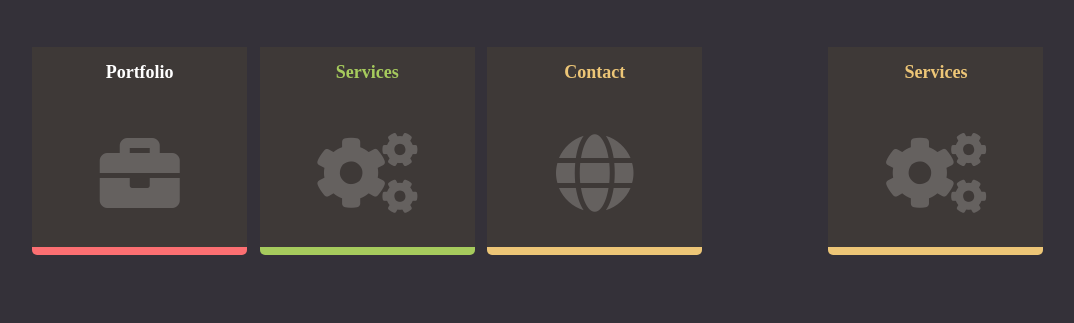
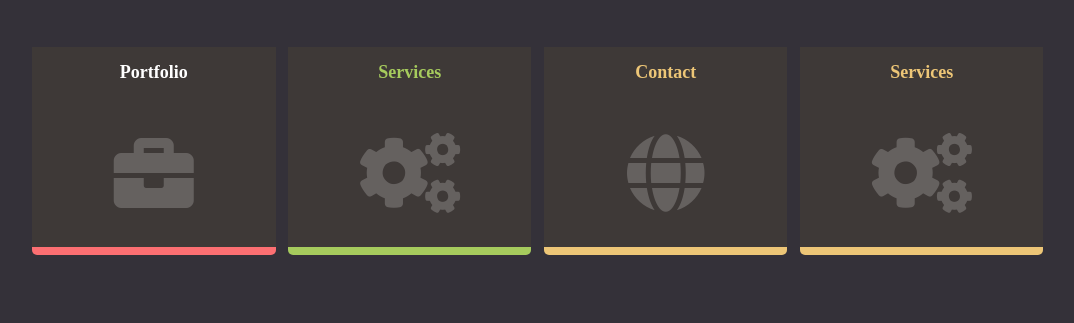
Before and after one commit to facn5/shajaraWebSolutions, a plain HTML site: page index.html in a window 1280 px wide. Shown: the part 413-736 px from the top of the page, without its empty margins (39-1113 px from the left). Drawn offline with Linux system fonts and the light colour scheme.

Commit message:
style fixes, fixed services margin

```diff
--- a/style.css
+++ b/style.css
@@ -31,6 +31,7 @@ body {
     background-color: #3E3937;
     height: 200px;
     color: white; }
+
   .container .col-3:nth-of-type(2) {
       width: 21.75%;
     margin-right: 1%;
@@ -43,9 +44,10 @@ body {
 
   .container .col-3:nth-of-type(3) {
       width: 21.75%;
-    margin-right: 5%;
+    margin-right: 1%;
     border-bottom: 8px solid #EDC677;
     border-bottom-right-radius: 5px;
+
     border-bottom-left-radius: 5px;
     background-color: #3E3937;
     height: 200px;
@@ -53,7 +55,7 @@ body {
 
     .container .col-3:nth-of-type(4) {
       width: 21.75%;
-      margin-left:5%;
+
       border-bottom: 8px solid #EDC677;
       border-bottom-right-radius: 5px;
       border-bottom-left-radius: 5px;
```
